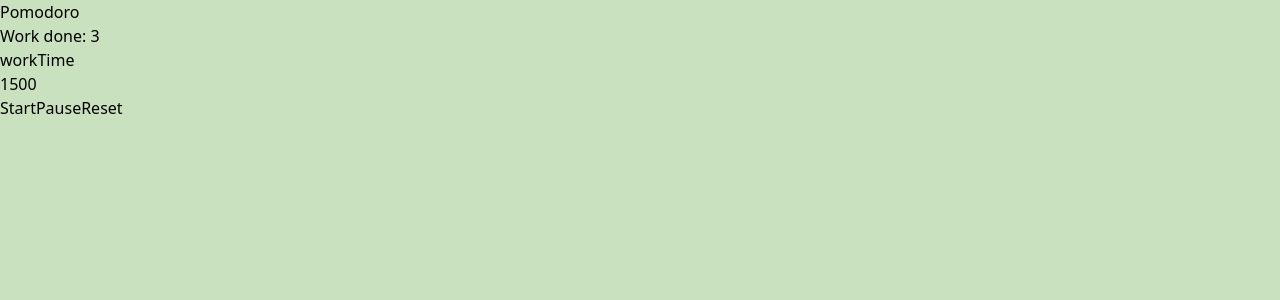
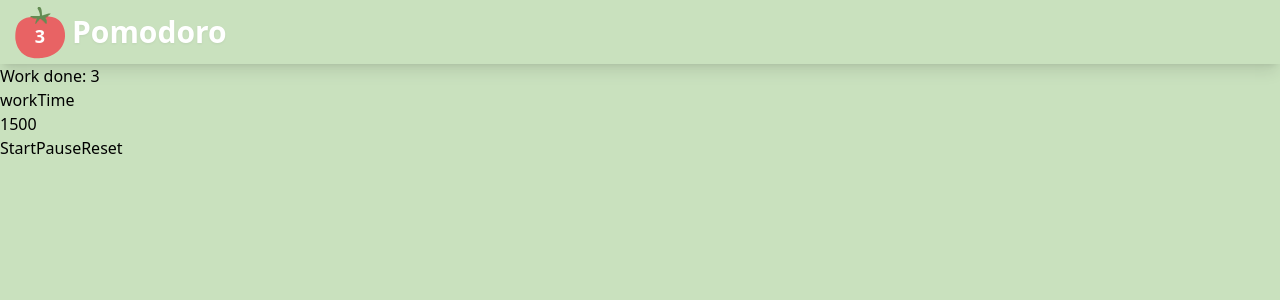
Before and after one commit to JethroNatividad/pomodoro-timer, a Next.js app: page / in a window 1280 px wide. Shown: the top 300 px of the page. Built offline with nearby package versions, Linux system fonts and the light colour scheme.

Commit message:
Style Header

```diff
--- a/components/Header.tsx
+++ b/components/Header.tsx
@@ -1,13 +1,20 @@
+import Image from 'next/image'
 import React from 'react'
-
+import TomatoIcon from '../icons/tomato.svg'
 type Props = {
     workDone: number
 }
 
 const Header = ({ workDone }: Props) => {
     return (
-        <div>
-            <h1>Pomodoro</h1>
+        <div className='shadow-lg h-16 flex items-center px-2'>
+            <div className='h-16 w-16 flex items-center relative'>
+                <Image src={TomatoIcon} objectFit="fill" />
+                <div className='absolute top-1 left-0 w-full h-full flex items-center justify-center'>
+                    <p className='text-lg font-semibold text-white'>{workDone}</p>
+                </div>
+            </div>
+            <h1 className='text-2xl lg:text-3xl font-semibold text-white drop-shadow-sm'>Pomodoro</h1>
         </div>
     )
 }
```
